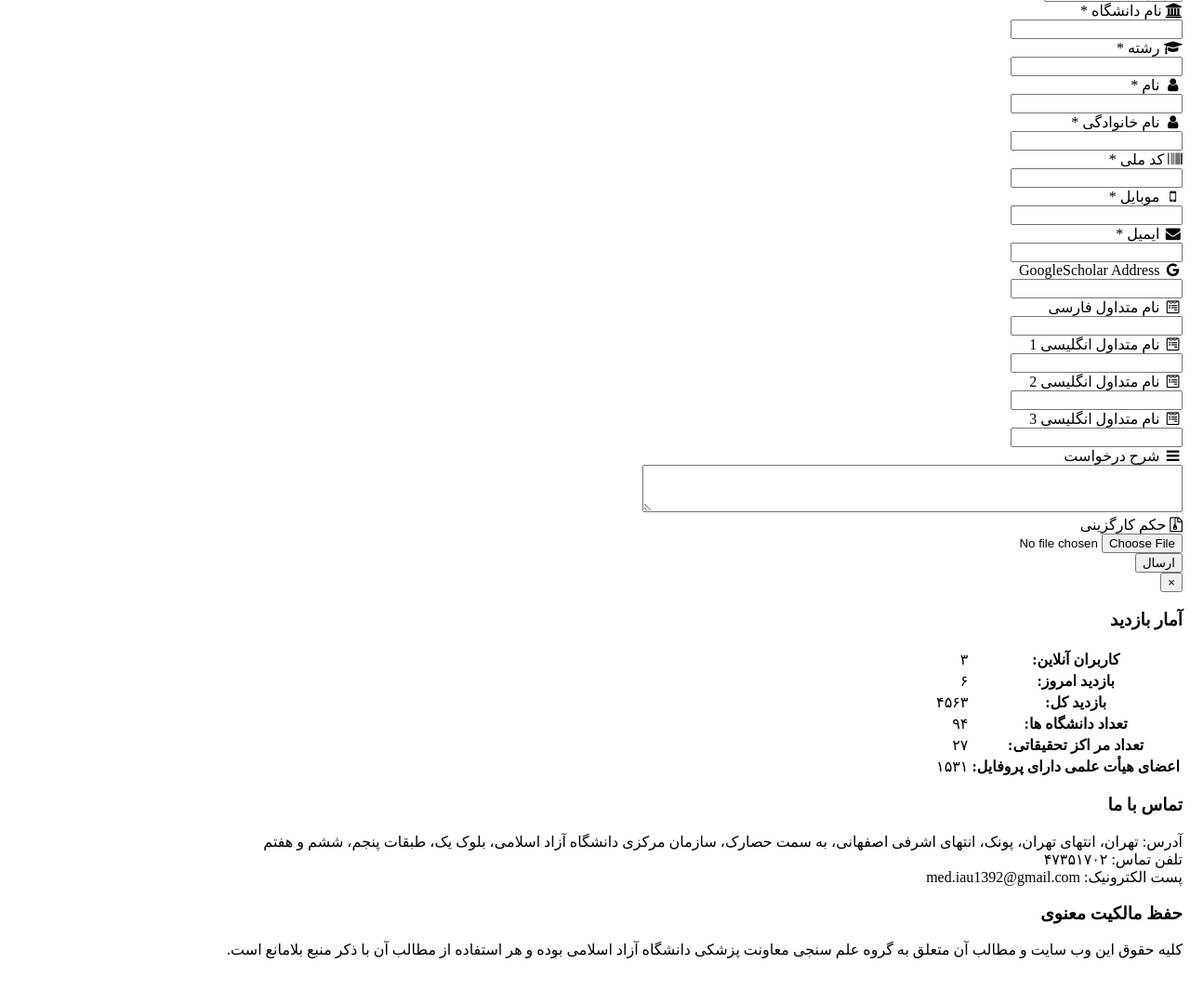
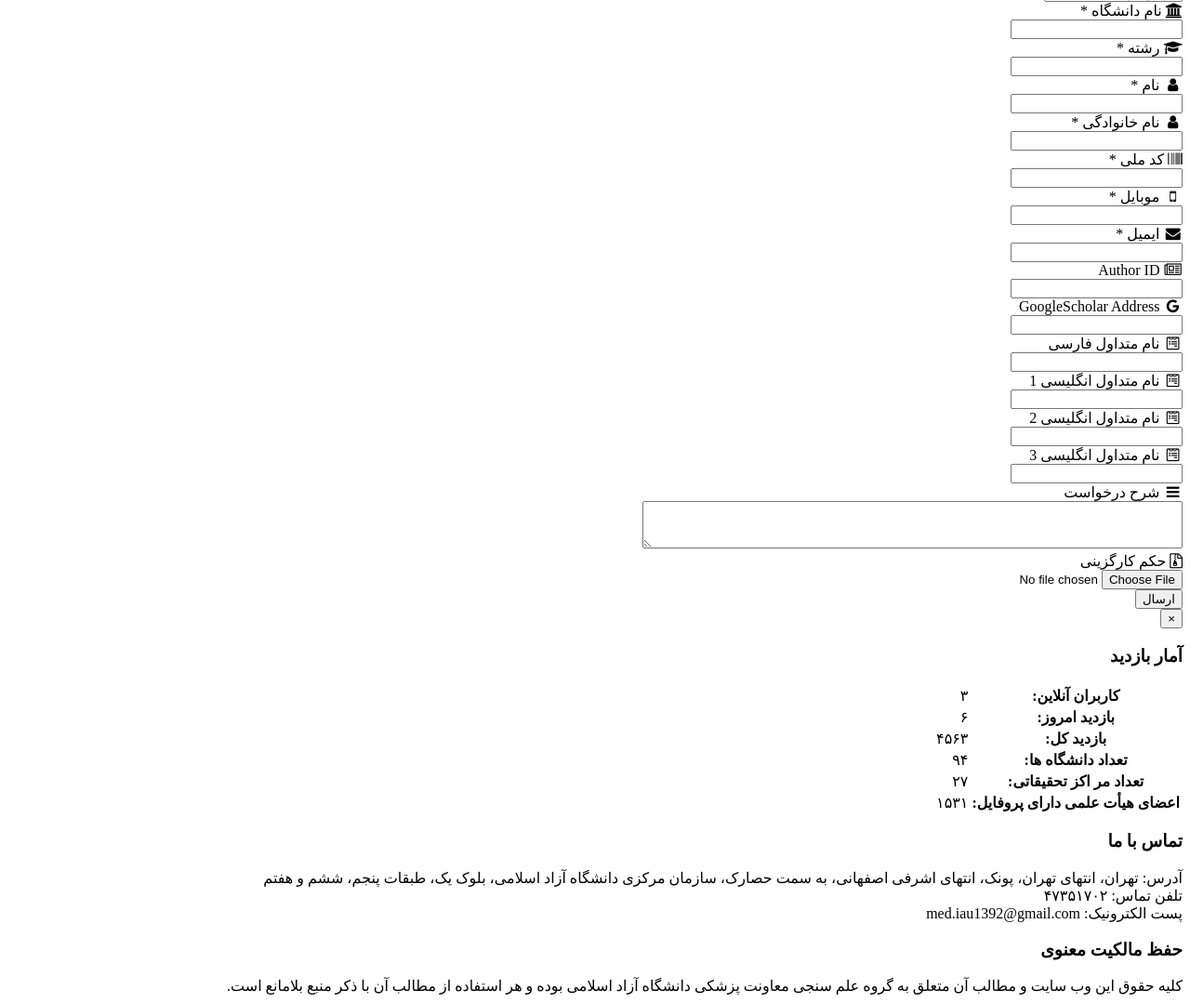
Before and after one commit to Namvarii/exir-css-scimed--deprecated, a website: page article-detail.html in a window 1280 px wide. Shown: the part 2316-3395 px from the top of the page at 93% size. Before the commit the page ends 3363 px from the top, so only its background shows below. Drawn offline with nearby package versions, Linux system fonts and the light colour scheme.

Commit message:
article-detail-footer

```diff
--- a/article-detail.html
+++ b/article-detail.html
@@ -333,7 +333,13 @@
                             <div class="row">
                                 <div class="small-12 medium-5 columns">
                                     <div class="reveal__name">
-                                        <label for="articleId" type="text" value="">
+                                        <label for="AuthorId" class="middle"><i class="fa fa-newspaper-o fa-fw"></i>
+											Author ID
+										</label>
+                                    </div>
+                                </div>
+                                <div class="small-12 medium-7 columns">
+                                    <input class="reveal__input" id="AuthorId" name="AuthorId" type="text" value="">
                                 </div>
                             </div>
                             <div class="row">
```
